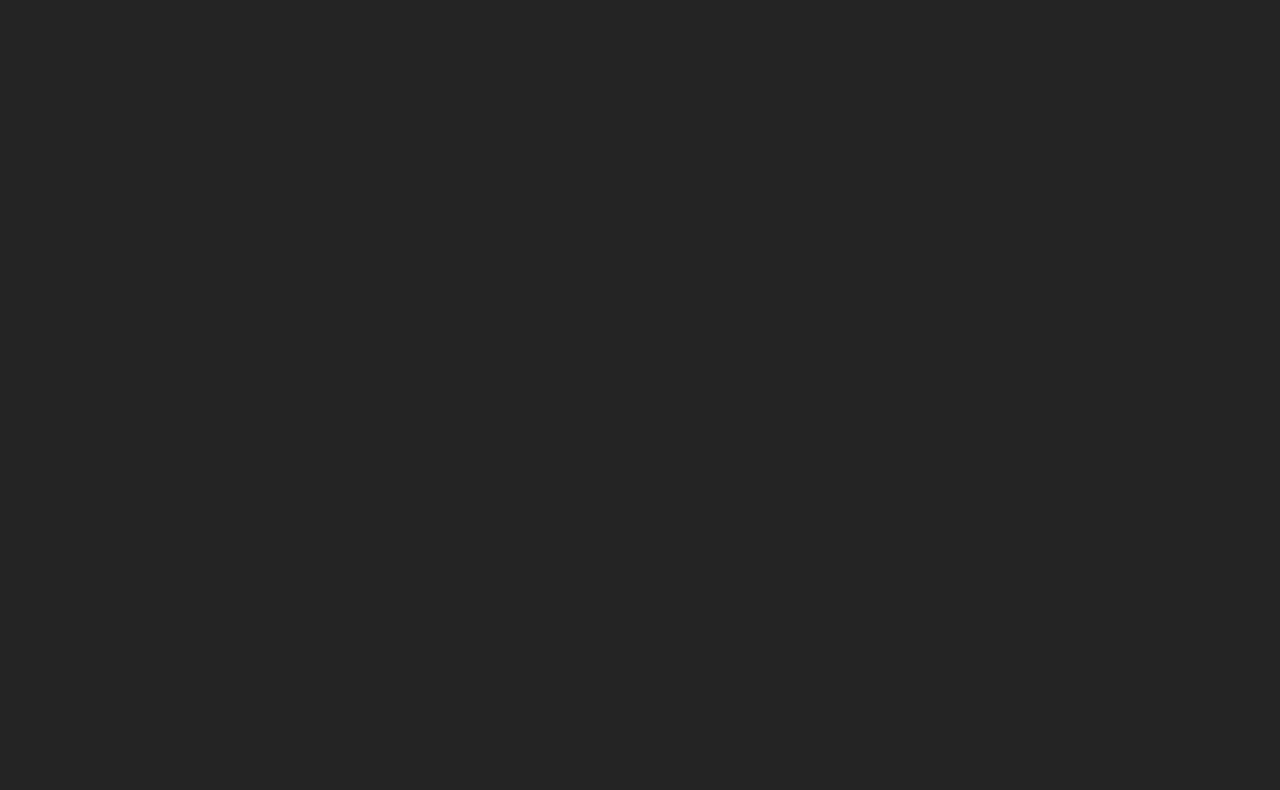
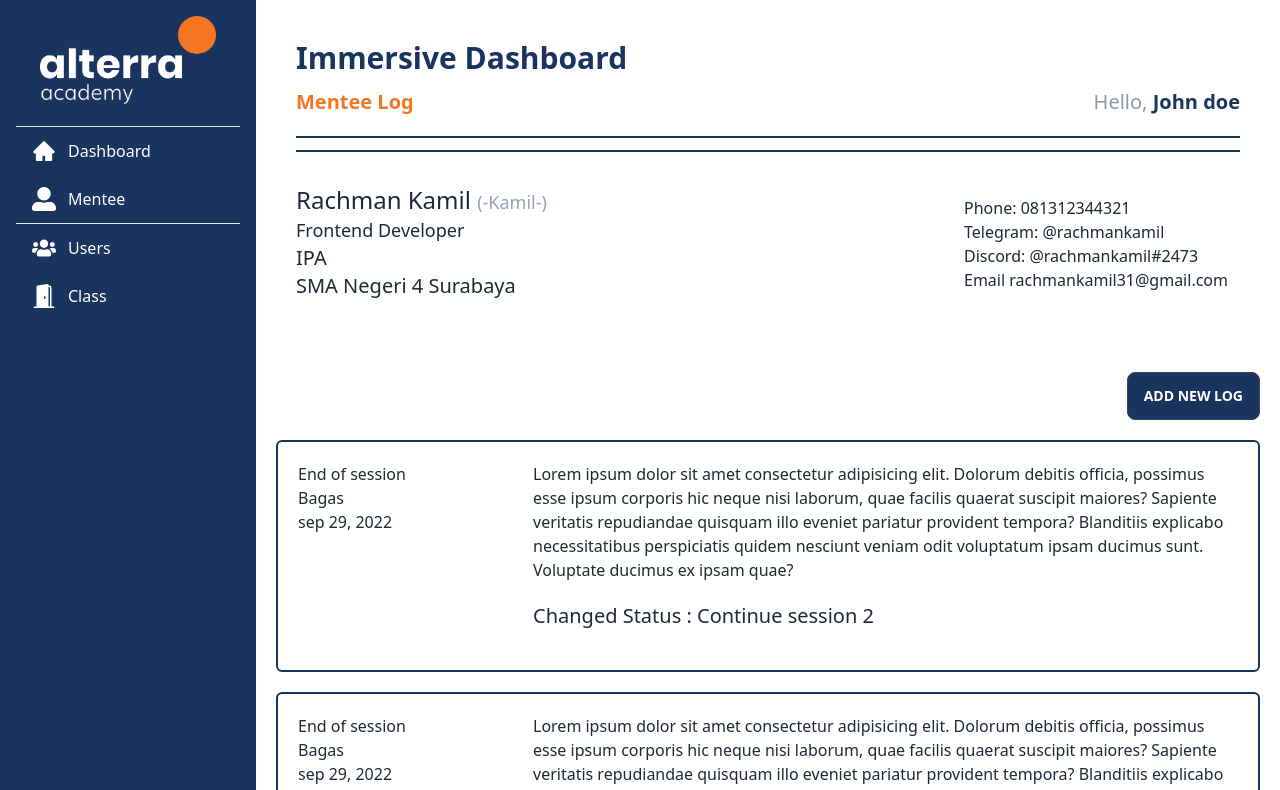
Before and after one commit to GROUP3-FASE2/group-project2-react-vite, a React (Vite) app: page /menteelog in a window 1280 px wide. Before the commit this address had no page. Shown: the top 790 px of the page. Built offline with nearby package versions, Linux system fonts and the light colour scheme.

Commit message:
test pull

```diff
--- a/src/App.jsx
+++ b/src/App.jsx
@@ -5,6 +5,7 @@ import Addmentee from "./pages/AddMentee";
 import Sample1 from "./pages/Sample1";
 import Sample2 from "./pages/Sample2";
 import Sample3 from "./pages/Sample3";
+import MenteeLog from "./pages/MenteeLog";
 
 function App() {
   return (
@@ -14,6 +15,7 @@ function App() {
         <Route path="/1" element={<Sample1 />} />
         <Route path="/2" element={<Sample2 />} />
         <Route path="/3" element={<Sample3 />} />
+        <Route path="/menteelog" element={<MenteeLog />} />
         <Route path="/addmentee" element={<Addmentee />} />
       </Routes>
     </BrowserRouter>
--- a/src/components/Navbar.jsx
+++ b/src/components/Navbar.jsx
@@ -4,13 +4,13 @@ const Navbar = ({ namePages }) => {
   return (
     <div className="w-full overflow-hidden ">
       <div className="flex flex-col p-5">
-        <p className="text-3xl font-bold text-dark-alta ">
+        <p className="text-3xl font-bold text-dark-alta pb-3">
           Immersive Dashboard
         </p>
         <div className="flex justify-between">
-          <p className="text-xl font-bold text-orange-alta">{namePages}</p>
-          <p className="text-xl text-dark-alta/50 font-light">
-            Hello, <span className="text-dark-alta">John doe</span>
+          <p className="text-xl font-bold text-orange-alta ">{namePages}</p>
+          <p className="text-xl text-dark-alta/50 ">
+            Hello, <span className="text-dark-alta font-bold">John doe</span>
           </p>
         </div>
       </div>
--- a/src/components/Sidebar.jsx
+++ b/src/components/Sidebar.jsx
@@ -23,7 +23,7 @@ const Sidebar = () => {
         </div>
         <div className="drawer-side ">
           <label htmlFor="my-drawer-2 " className="drawer-overlay "></label>
-          <ul className="flex menu p-4 w-64  text-white ">
+          <ul className="flex menu p-4 w-64  text-white  ">
             <div className=" mx-auto mb-5 w-44">
               <img src={logo} alt="logo" />
             </div>
--- a/src/pages/AddMentee.jsx
+++ b/src/pages/AddMentee.jsx
@@ -1,6 +1,4 @@
 import React from "react";
-import ButtonNewLog from "../components/ButtonNewLog";
-import CardNewLog from "../components/CardNewLog";
 import Container from "../components/Container";
 import Navbar from "../components/Navbar";
 import Sidebar from "../components/Sidebar";
@@ -9,38 +7,13 @@ const AddMentee = () => {
   return (
     <Container>
       <Sidebar />
-      <div className="flex flex-col w-full h-full m-5 ">
-        <Navbar namePages={"Mentee Log"} />
-        <div className="flex p-5 justify-between">
-          <div>
-            <p className="text-2xl">Rachman Kamil</p>
-            <p className="text-lg">Frontend Developer</p>
-            <p className="text-xl">IPA</p>
-            <p className="text-xl">SMA Negeri 4 Surabaya</p>
-          </div>
-          <div className="p-3">
-            <p>
-              Phone: <span>081312344321</span>
-            </p>
-            <p>
-              Telegram: <span>@rachmankamil</span>
-            </p>
-            <p>
-              Discord: <span>@rachmankamil#2473</span>
-            </p>
-            <p>
-              Email <span>rachmankamil31@gmail.com</span>
-            </p>
-          </div>
-        </div>
-        <div className="pt-12 text-right">
-          <ButtonNewLog />
-        </div>
-        <div className="flex flex-col gap-5 pt-5">
-          <CardNewLog />
-          <CardNewLog />
-          <CardNewLog />
-        </div>
+      <div className="flex flex-col w-full">
+        <Navbar namePages={"Add New Mentee"} />
+        {/* START CONTENT HERE */}
+
+        <h1 className="text-center m-auto">CONTENT</h1>
+
+        {/* END CONTENT HERE */}
       </div>
     </Container>
   );
--- /dev/null
+++ b/src/pages/MenteeLog.jsx
@@ -0,0 +1,52 @@
+import React from "react";
+import ButtonNewLog from "../components/ButtonNewLog";
+import CardNewLog from "../components/CardNewLog";
+import Container from "../components/Container";
+import Navbar from "../components/Navbar";
+import Sidebar from "../components/Sidebar";
+
+const MenteeLog = () => {
+  return (
+    <Container>
+      <Sidebar />
+      <div className="flex flex-col w-full h-full m-5 ">
+        <Navbar namePages={"Mentee Log"} />
+        <div className="flex p-5 justify-between">
+          <div>
+            <p className="text-2xl">
+              Rachman Kamil{" "}
+              <span className="text-slate-400 text-lg">(-Kamil-)</span>
+            </p>
+            <p className="text-lg">Frontend Developer</p>
+            <p className="text-xl">IPA</p>
+            <p className="text-xl">SMA Negeri 4 Surabaya</p>
+          </div>
+          <div className="p-3">
+            <p>
+              Phone: <span>081312344321</span>
+            </p>
+            <p>
+              Telegram: <span>@rachmankamil</span>
+            </p>
+            <p>
+              Discord: <span>@rachmankamil#2473</span>
+            </p>
+            <p>
+              Email <span>rachmankamil31@gmail.com</span>
+            </p>
+          </div>
+        </div>
+        <div className="pt-12 text-right">
+          <ButtonNewLog />
+        </div>
+        <div className="flex flex-col gap-5 pt-5">
+          <CardNewLog />
+          <CardNewLog />
+          <CardNewLog />
+        </div>
+      </div>
+    </Container>
+  );
+};
+
+export default MenteeLog;
```
